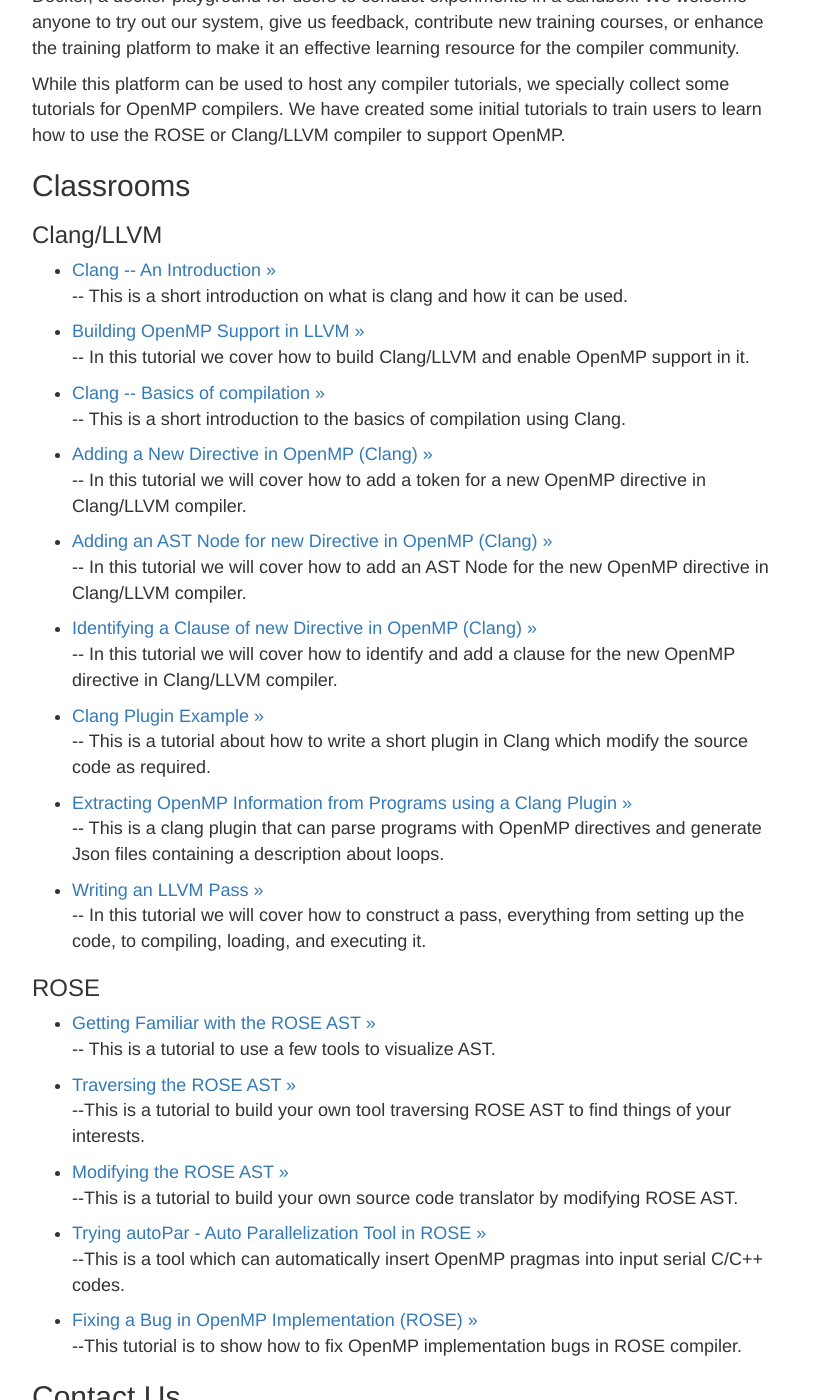
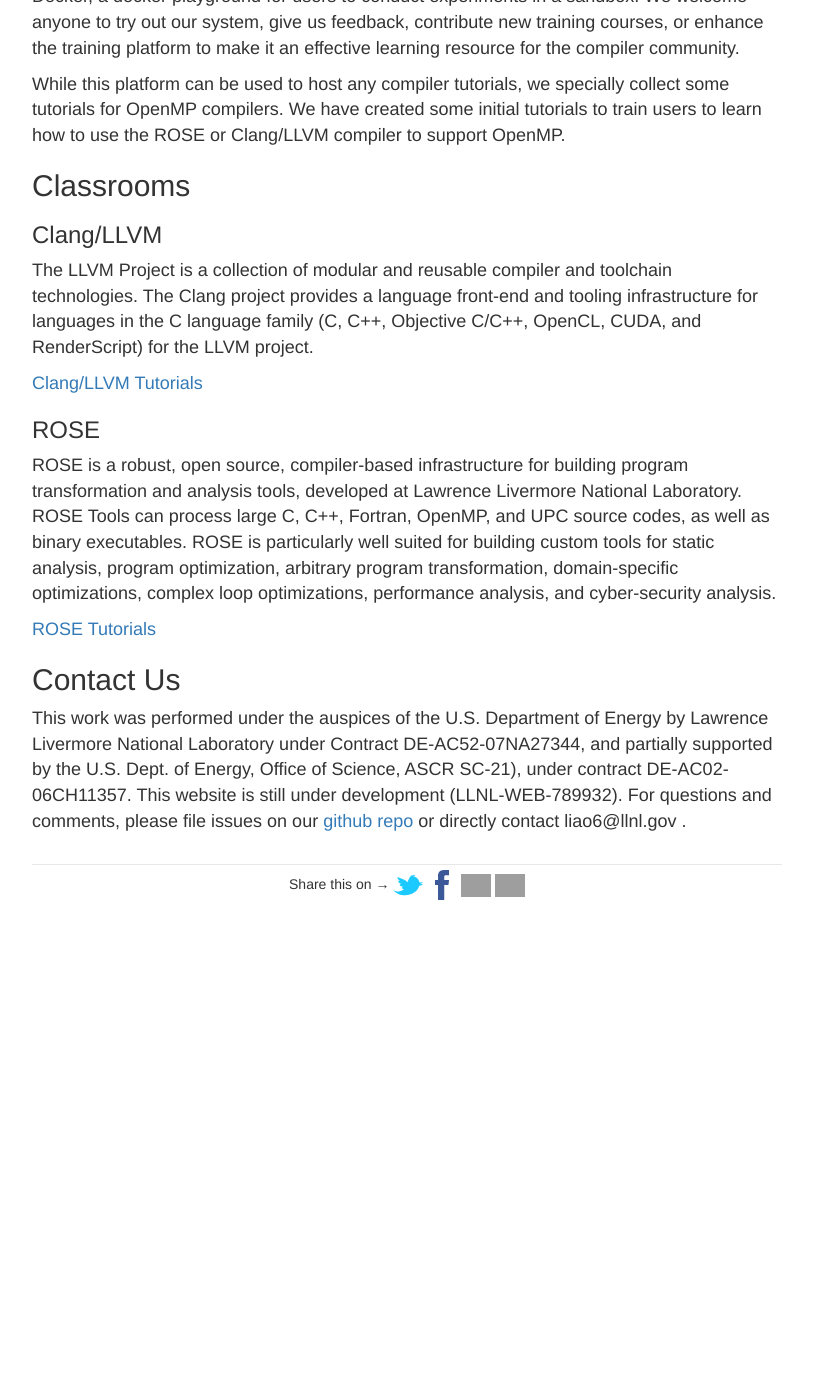
Before and after one commit to chunhualiao/freeCompilerCamp, a Jekyll site: the page built from compiler-classroom/index.html, in a window 1280 px wide and 1400 px high, scrolled down 323 px. Shown: the whole window, without its empty margins (38-851 px from the left). Built offline with Jekyll 4.4.1, drawn with Linux system fonts in a browser that asks for light colours; nearby versions of some CDN libraries; the list of posts is cut into pages by our own code; after the commit the page ends 1243 px from its top, so only the background shows below that; grey boxes are pictures that could not be loaded.

```diff
--- a/compiler-classroom/index.html
+++ b/compiler-classroom/index.html
@@ -22,42 +22,21 @@ title: Free Compiler Camp
    </p>
 
 <h2 id="Class"><a name="Class"></a>Classrooms</h2>
+
 <h3>Clang/LLVM</h3>
-<ul>
-    <li><a href="/clang-intro">Clang -- An Introduction &raquo</a></li>
-    <p>-- This is a short introduction on what is clang and how it can be used.</p>
-    <li><a href="/llvm-openmp-build">Building OpenMP Support in LLVM &raquo</a></li>
-    <p>-- In this tutorial we cover how to build Clang/LLVM and enable OpenMP support in it.</p>
-    <li><a href="/clang-basics">Clang -- Basics of compilation &raquo</a></li>
-    <p>-- This is a short introduction to the basics of compilation using Clang.</p>
-    <li><a href="/clang-new-directive">Adding a New Directive in OpenMP (Clang) &raquo</a></li>
-    <p>-- In this tutorial we will cover how to add a token for a new OpenMP directive in Clang/LLVM compiler. </p>
-    <li><a href="/clang-ast-node">Adding an AST Node for new Directive in OpenMP (Clang) &raquo</a></li>
-    <p>-- In this tutorial we will cover how to add an AST Node for the new OpenMP directive in Clang/LLVM compiler. </p>
-    <li><a href="/clang-clause">Identifying a Clause of new Directive in OpenMP (Clang) &raquo</a></li>
-    <p>-- In this tutorial we will cover how to identify and add a clause for the new OpenMP directive in Clang/LLVM compiler.</p>
-    <li><a href="/clang-plugin">Clang Plugin Example &raquo</a></li>
-    <p>-- This is a tutorial about how to write a short plugin in Clang which modify the source code as required.</p>
-    <li><a href="/openmp-extractor">Extracting OpenMP Information from Programs using a Clang Plugin &raquo</a></li>
-    <p>-- This is a clang plugin that can parse programs with OpenMP directives and generate Json files containing a description about loops.</p>
-    <li><a href="/llvm-pass">Writing an LLVM Pass &raquo</a></li>
-    <p>-- In this tutorial we will cover how to construct a pass, everything from setting up the code, to compiling, loading, and executing it.</p>
-</ul>
+<p>
+The LLVM Project is a collection of modular and reusable compiler and toolchain technologies. The Clang project provides a language front-end and tooling infrastructure for languages in the C language family (C, C++, Objective C/C++, OpenCL, CUDA, and RenderScript) for the LLVM project.
+</p>
+
+<a href="/clang-llvm-landing">Clang/LLVM Tutorials</a>
 
 <h3>ROSE</h3>
-<ul>
-    <li><a href="/rose-ast">Getting Familiar with the ROSE AST &raquo</a></li>
-    <p>-- This is a tutorial to use a few tools to visualize AST.</p>
-    <li><a href="/rose-ast-traversal">Traversing the ROSE AST &raquo</a></li>
-    <p>--This is a tutorial to build your own tool traversing ROSE AST to find things of your interests.</p>
-    <li><a href="/rose-ast-modification">Modifying the ROSE AST &raquo</a></li>
-    <p>--This is a tutorial to build your own source code translator by modifying ROSE AST.</p>
-    <!--    <li><a href="/new-directive-rose">Adding a new Directive in OpenMP (ROSE) &raquo</a></li>  -->
-    <li><a href="/rose-autopar">Trying autoPar - Auto Parallelization Tool in ROSE &raquo</a></li>
-    <p>--This is a tool which can automatically insert OpenMP pragmas into input serial C/C++ codes.</p>
-    <li><a href="/fix-bug-in-rose">Fixing a Bug in OpenMP Implementation (ROSE) &raquo</a></li>
-    <p>--This tutorial is to show how to fix OpenMP implementation bugs in ROSE compiler.</p>
-</ul>
+  <p>
+  ROSE is a robust, open source, compiler-based infrastructure for building program transformation and analysis tools, developed at
+Lawrence Livermore National Laboratory. ROSE Tools can process large C, C++, Fortran, OpenMP, and UPC source codes, as well as binary executables. ROSE is particularly well suited for building custom tools for static analysis, program optimization, arbitrary program transformation, domain-specific optimizations, complex loop optimizations, performance analysis, and cyber-security analysis.
+   </p>
+
+   <a href="/rose-landing">ROSE Tutorials</a>
 
 <h2 id="Contact"><a name=Contact"></a>Contact Us</h2>
 This work was performed under the auspices of the U.S. Department of Energy by Lawrence Livermore National Laboratory under Contract DE-AC52-07NA27344, and partially supported by the U.S. Dept. of Energy, Office of Science, ASCR SC-21), under contract DE-AC02-06CH11357.
```
Also changed, not shown: compiler-classroom/_posts/2019-11-06-clang-llvm-landing.markdown (added, +53 -0 lines), compiler-classroom/_posts/2019-11-06-rose-landing.markdown (added, +41 -0 lines), compiler-classroom/_posts/2019-07-26-rose-fix-bug-in-omp.markdown (renamed from compiler-classroom/_posts/2019-07-26-fix-bug-in-rose.markdown).
